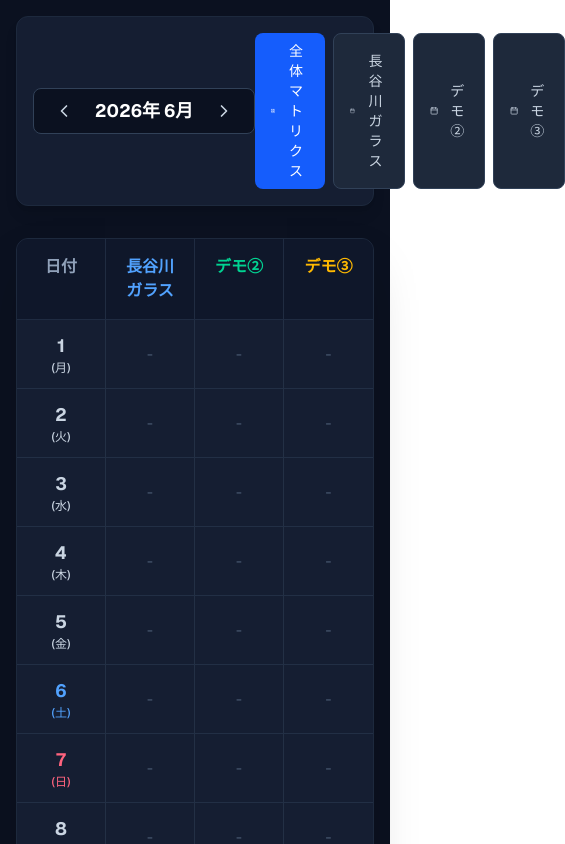
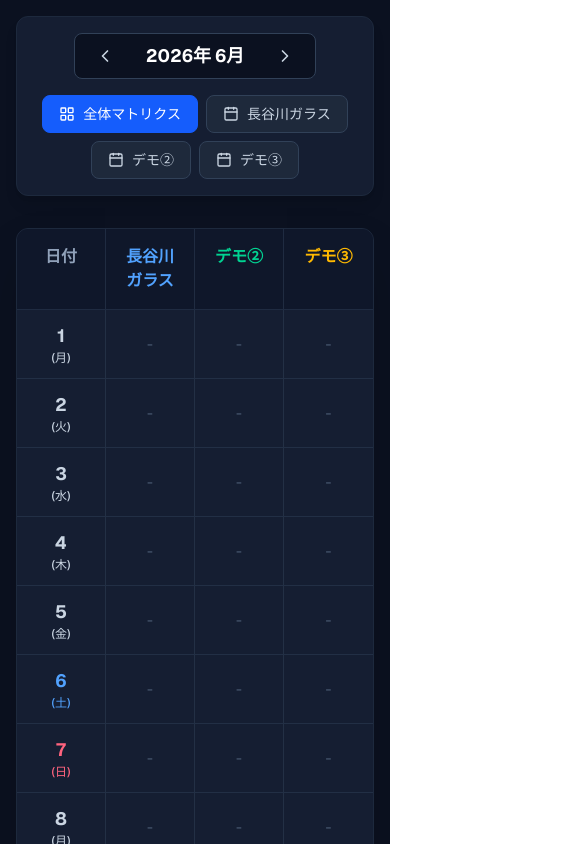
Before and after one commit to hamayagrp/control-tower, a Next.js app: page / in a window 390 px wide. Shown: the top 844 px of the page, 565 px wide, since content can reach past the window. Built offline with nearby package versions, Linux system fonts and the light colour scheme; no server answers.

Commit message:
ボタンに月切り替えとタブ切り替えの機能を追加

```diff
--- a/app/page.tsx
+++ b/app/page.tsx
@@ -2,7 +2,6 @@
 import React, { useState, useEffect } from 'react';
 import { ChevronLeft, ChevronRight, LayoutGrid, Calendar, Link as LinkIcon, Paperclip, MessageSquare } from 'lucide-react';
 
-// データの型定義
 type SheetData = {
   date: string;
   status: string;
@@ -12,18 +11,19 @@ type SheetData = {
 };
 
 export default function ControlTower() {
-  // 3社分のデータ保存箱を用意
   const [hasegawaData, setHasegawaData] = useState<Record<string, SheetData>>({});
   const [demo2Data, setDemo2Data] = useState<Record<string, SheetData>>({});
   const [demo3Data, setDemo3Data] = useState<Record<string, SheetData>>({});
   const [loading, setLoading] = useState(true);
 
-  // データを綺麗に整形する専用ロボット関数
+  // 🌟 新しく追加した魔法（状態管理）
+  const [currentDate, setCurrentDate] = useState(new Date(2026, 5, 1)); // 現在の表示月（初期値は2026年6月）
+  const [activeView, setActiveView] = useState('all'); // 現在の表示モード（'all', 'hasegawa', 'demo2', 'demo3'）
+
   const formatSheetData = (rows: any[]) => {
     const formatted: Record<string, SheetData> = {};
     if (!rows || rows.length === 0) return formatted;
 
-    // 1行目（ヘッダー）を飛ばしてデータを保存
     rows.slice(1).forEach((row: string[]) => {
       const [date, status, note, fileUrl, dandoriUrl] = row;
       if (date) {
@@ -39,7 +39,6 @@ export default function ControlTower() {
     return formatted;
   };
 
-  // 裏側のパイプ（API）からデータを吸い上げる処理
   useEffect(() => {
     const fetchData = async () => {
       try {
@@ -47,7 +46,6 @@ export default function ControlTower() {
         const json = await res.json();
 
         if (json) {
-          // 3社それぞれの箱にデータを流し込む
           setHasegawaData(formatSheetData(json.hasegawa));
           setDemo2Data(formatSheetData(json.demo2));
           setDemo3Data(formatSheetData(json.demo3));
@@ -61,22 +59,31 @@ export default function ControlTower() {
     fetchData();
   }, []);
 
-  // カレンダーの日付生成 (2026年6月)
-  const daysInMonth = 30;
+  // 🌟 月を切り替えるボタンの処理
+  const handlePrevMonth = () => {
+    setCurrentDate(new Date(currentDate.getFullYear(), currentDate.getMonth() - 1, 1));
+  };
+  const handleNextMonth = () => {
+    setCurrentDate(new Date(currentDate.getFullYear(), currentDate.getMonth() + 1, 1));
+  };
+
+  // 🌟 表示中の月に合わせてカレンダーの日付を自動生成する処理
+  const year = currentDate.getFullYear();
+  const month = currentDate.getMonth();
+  const daysInMonth = new Date(year, month + 1, 0).getDate(); // その月が何日まであるか自動計算
+
   const calendarDays = Array.from({ length: daysInMonth }, (_, i) => {
     const day = i + 1;
-    const dateStr = `2026/06/${day.toString().padStart(2, '0')}`;
-    const dateObj = new Date(2026, 5, day);
+    // YYYY/MM/DD 形式にする（例: 2026/06/01）
+    const dateStr = `${year}/${String(month + 1).padStart(2, '0')}/${String(day).padStart(2, '0')}`;
+    const dateObj = new Date(year, month, day);
     const weekDays = ['日', '月', '火', '水', '木', '金', '土'];
     const weekDay = weekDays[dateObj.getDay()];
     return { day, weekDay, dateStr };
   });
 
-  // セルの中身を作る専用コンポーネント（3社で使い回してコードをスッキリさせます）
   const renderCell = (data: SheetData, isLoading: boolean, defaultTextColor: string) => {
-    if (isLoading) {
-      return <span className="text-slate-500 animate-pulse">読込中...</span>;
-    }
+    if (isLoading) return <span className="text-slate-500 animate-pulse">読込中...</span>;
     const statusText = data?.status || "-";
     return (
       <>
@@ -94,27 +101,44 @@ export default function ControlTower() {
     );
   };
 
+  // 🌟 表示モードによって列の数（4列か2列か）を変える
+  const gridColsClass = activeView === 'all' ? 'grid-cols-4' : 'grid-cols-2';
+
   return (
     <div className="min-h-screen bg-[#0B1120] text-slate-300 p-4 md:p-8 font-sans">
 
       {/* ヘッダー部分 */}
-      <div className="max-w-7xl mx-auto mb-8 bg-[#151E32] rounded-xl p-4 flex items-center justify-between shadow-lg border border-slate-800">
+      <div className="max-w-7xl mx-auto mb-8 bg-[#151E32] rounded-xl p-4 flex flex-col md:flex-row items-center justify-between shadow-lg border border-slate-800 gap-4">
+
+        {/* 年月切り替えボタン */}
         <div className="flex items-center gap-4 bg-[#0B1120] px-4 py-2 rounded-lg border border-slate-700">
-          <button className="p-1 hover:text-white transition-colors"><ChevronLeft size={20} /></button>
-          <span className="text-white font-bold text-lg min-w-[100px] text-center">2026年 6月</span>
-          <button className="p-1 hover:text-white transition-colors"><ChevronRight size={20} /></button>
+          <button onClick={handlePrevMonth} className="p-1 hover:text-white transition-colors"><ChevronLeft size={20} /></button>
+          <span className="text-white font-bold text-lg min-w-[120px] text-center">
+            {year}年 {month + 1}月
+          </span>
+          <button onClick={handleNextMonth} className="p-1 hover:text-white transition-colors"><ChevronRight size={20} /></button>
         </div>
-        <div className="flex gap-2">
-          <button className="flex items-center gap-2 bg-blue-600 hover:bg-blue-700 text-white px-4 py-2 rounded-lg text-sm font-medium transition-colors">
+
+        {/* タブ切り替えボタン（選択されているものは青く光るように変更！） */}
+        <div className="flex flex-wrap justify-center gap-2">
+          <button
+            onClick={() => setActiveView('all')}
+            className={`flex items-center gap-2 px-4 py-2 rounded-lg text-sm font-medium transition-colors border ${activeView === 'all' ? 'bg-blue-600 text-white border-blue-600' : 'bg-[#1E293B] text-slate-300 border-slate-700 hover:bg-slate-700'}`}>
             <LayoutGrid size={16} /> 全体マトリクス
           </button>
-          <button className="flex items-center gap-2 bg-[#1E293B] hover:bg-slate-700 text-slate-300 px-4 py-2 rounded-lg text-sm font-medium transition-colors border border-slate-700">
+          <button
+            onClick={() => setActiveView('hasegawa')}
+            className={`flex items-center gap-2 px-4 py-2 rounded-lg text-sm font-medium transition-colors border ${activeView === 'hasegawa' ? 'bg-blue-600 text-white border-blue-600' : 'bg-[#1E293B] text-slate-300 border-slate-700 hover:bg-slate-700'}`}>
             <Calendar size={16} /> 長谷川ガラス
           </button>
-          <button className="flex items-center gap-2 bg-[#1E293B] hover:bg-slate-700 text-slate-300 px-4 py-2 rounded-lg text-sm font-medium transition-colors border border-slate-700">
+          <button
+            onClick={() => setActiveView('demo2')}
+            className={`flex items-center gap-2 px-4 py-2 rounded-lg text-sm font-medium transition-colors border ${activeView === 'demo2' ? 'bg-blue-600 text-white border-blue-600' : 'bg-[#1E293B] text-slate-300 border-slate-700 hover:bg-slate-700'}`}>
             <Calendar size={16} /> デモ②
           </button>
-          <button className="flex items-center gap-2 bg-[#1E293B] hover:bg-slate-700 text-slate-300 px-4 py-2 rounded-lg text-sm font-medium transition-colors border border-slate-700">
+          <button
+            onClick={() => setActiveView('demo3')}
+            className={`flex items-center gap-2 px-4 py-2 rounded-lg text-sm font-medium transition-colors border ${activeView === 'demo3' ? 'bg-blue-600 text-white border-blue-600' : 'bg-[#1E293B] text-slate-300 border-slate-700 hover:bg-slate-700'}`}>
             <Calendar size={16} /> デモ③
           </button>
         </div>
@@ -122,22 +146,25 @@ export default function ControlTower() {
 
       {/* カレンダーテーブル */}
       <div className="max-w-7xl mx-auto bg-[#151E32] rounded-xl shadow-2xl border border-slate-800 overflow-hidden">
-        <div className="grid grid-cols-4 border-b border-slate-700/50 bg-[#0F172A]">
+
+        {/* テーブル見出し（タブの選択に合わせて出し分ける） */}
+        <div className={`grid ${gridColsClass} border-b border-slate-700/50 bg-[#0F172A]`}>
           <div className="p-4 font-bold text-center text-slate-400 border-r border-slate-700/50">日付</div>
-          <div className="p-4 font-bold text-center text-blue-400 border-r border-slate-700/50">長谷川ガラス</div>
-          <div className="p-4 font-bold text-center text-emerald-400 border-r border-slate-700/50">デモ②</div>
-          <div className="p-4 font-bold text-center text-amber-400">デモ③</div>
+          {(activeView === 'all' || activeView === 'hasegawa') && <div className={`p-4 font-bold text-center text-blue-400 ${activeView === 'all' ? 'border-r border-slate-700/50' : ''}`}>長谷川ガラス</div>}
+          {(activeView === 'all' || activeView === 'demo2') && <div className={`p-4 font-bold text-center text-emerald-400 ${activeView === 'all' ? 'border-r border-slate-700/50' : ''}`}>デモ②</div>}
+          {(activeView === 'all' || activeView === 'demo3') && <div className="p-4 font-bold text-center text-amber-400">デモ③</div>}
         </div>
 
+        {/* テーブル本体 */}
         <div className="divide-y divide-slate-700/50">
           {calendarDays.map(({ day, weekDay, dateStr }) => {
-            // 各社の日付データを取得
             const hgData = hasegawaData[dateStr];
             const d2Data = demo2Data[dateStr];
             const d3Data = demo3Data[dateStr];
 
             return (
-              <div key={day} className="grid grid-cols-4 hover:bg-[#1E293B] transition-colors group">
+              <div key={day} className={`grid ${gridColsClass} hover:bg-[#1E293B] transition-colors group`}>
+
                 {/* 日付セル */}
                 <div className={`p-3 border-r border-slate-700/50 flex flex-col items-center justify-center
                   ${weekDay === '日' ? 'text-rose-400' : weekDay === '土' ? 'text-blue-400' : 'text-slate-300'}`}>
@@ -146,19 +173,25 @@ export default function ControlTower() {
                 </div>
 
                 {/* 長谷川ガラス セル */}
-                <div className="p-3 border-r border-slate-700/50 flex flex-col items-center justify-center relative min-h-[60px]">
+                {(activeView === 'all' || activeView === 'hasegawa') && (
+                  <div className={`p-3 flex flex-col items-center justify-center relative min-h-[60px] ${activeView === 'all' ? 'border-r border-slate-700/50' : ''}`}>
                     {renderCell(hgData, loading, 'text-white')}
                   </div>
+                )}
 
                 {/* デモ② セル */}
-                <div className="p-3 border-r border-slate-700/50 flex flex-col items-center justify-center relative min-h-[60px]">
+                {(activeView === 'all' || activeView === 'demo2') && (
+                  <div className={`p-3 flex flex-col items-center justify-center relative min-h-[60px] ${activeView === 'all' ? 'border-r border-slate-700/50' : ''}`}>
                     {renderCell(d2Data, loading, 'text-emerald-100')}
                   </div>
+                )}
 
                 {/* デモ③ セル */}
+                {(activeView === 'all' || activeView === 'demo3') && (
                   <div className="p-3 flex flex-col items-center justify-center relative min-h-[60px]">
                     {renderCell(d3Data, loading, 'text-amber-100')}
                   </div>
+                )}
               </div>
             );
           })}
```
Lines whose indentation alone changed are shown as unchanged.
